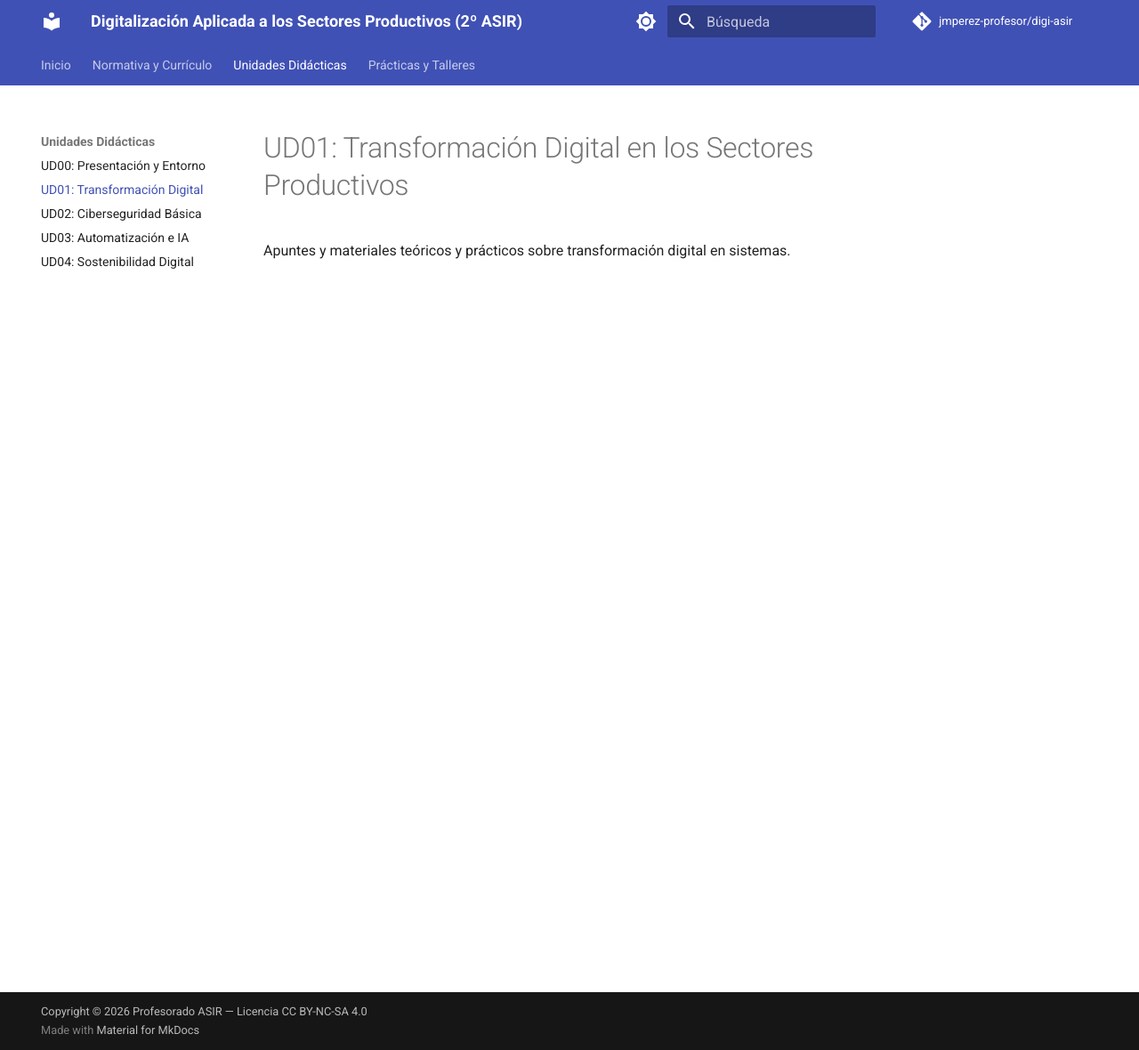
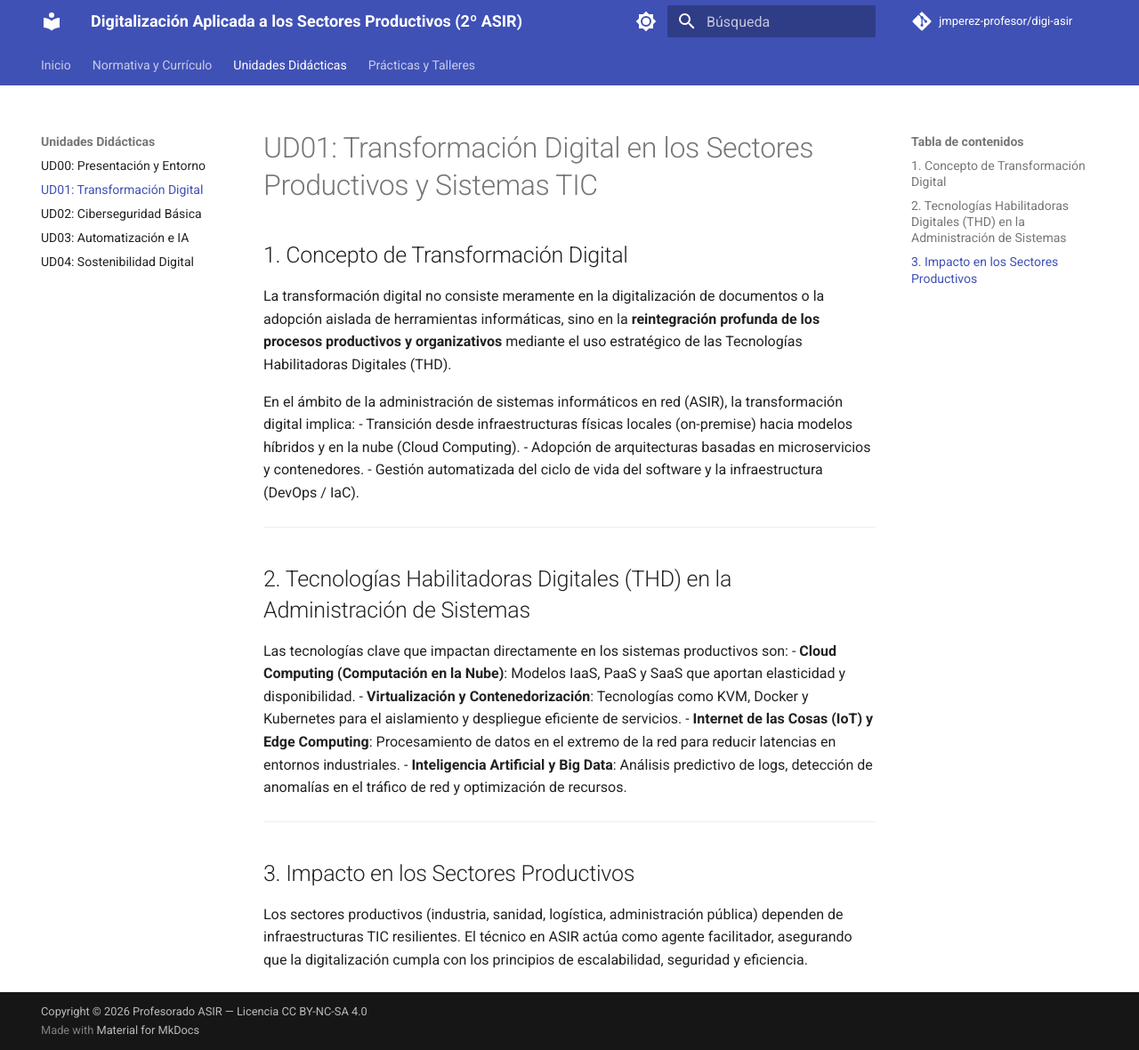
Before and after one commit to jmperez-profesor/digi-asir, an MkDocs documentation site: the page built from docs/UD01/index.md, in a window 1280 px wide and 1180 px high. Shown: the whole window at 89% size. Built offline with MkDocs 1.6.1 and Material for MkDocs 9.7.7, drawn with Linux system fonts in a browser that asks for light colours; comment, search, counter and statistics services are not loaded.

Commit message:
feat(S5): desarrollado contenido teórico y práctico de la UD01 (Transformación Digital)

```diff
--- a/docs/UD01/index.md
+++ b/docs/UD01/index.md
@@ -1,3 +1,23 @@
-# UD01: Transformación Digital en los Sectores Productivos
+# UD01: Transformación Digital en los Sectores Productivos y Sistemas TIC
 
-Apuntes y materiales teóricos y prácticos sobre transformación digital en sistemas.
+## 1. Concepto de Transformación Digital
+La transformación digital no consiste meramente en la digitalización de documentos o la adopción aislada de herramientas informáticas, sino en la **reintegración profunda de los procesos productivos y organizativos** mediante el uso estratégico de las Tecnologías Habilitadoras Digitales (THD).
+
+En el ámbito de la administración de sistemas informáticos en red (ASIR), la transformación digital implica:
+- Transición desde infraestructuras físicas locales (on-premise) hacia modelos híbridos y en la nube (Cloud Computing).
+- Adopción de arquitecturas basadas en microservicios y contenedores.
+- Gestión automatizada del ciclo de vida del software y la infraestructura (DevOps / IaC).
+
+---
+
+## 2. Tecnologías Habilitadoras Digitales (THD) en la Administración de Sistemas
+Las tecnologías clave que impactan directamente en los sistemas productivos son:
+- **Cloud Computing (Computación en la Nube)**: Modelos IaaS, PaaS y SaaS que aportan elasticidad y disponibilidad.
+- **Virtualización y Contenedorización**: Tecnologías como KVM, Docker y Kubernetes para el aislamiento y despliegue eficiente de servicios.
+- **Internet de las Cosas (IoT) y Edge Computing**: Procesamiento de datos en el extremo de la red para reducir latencias en entornos industriales.
+- **Inteligencia Artificial y Big Data**: Análisis predictivo de logs, detección de anomalías en el tráfico de red y optimización de recursos.
+
+---
+
+## 3. Impacto en los Sectores Productivos
+Los sectores productivos (industria, sanidad, logística, administración pública) dependen de infraestructuras TIC resilientes. El técnico en ASIR actúa como agente facilitador, asegurando que la digitalización cumpla con los principios de escalabilidad, seguridad y eficiencia.
--- a/docs/practicas/UD01/index.md
+++ b/docs/practicas/UD01/index.md
@@ -1,2 +1,17 @@
-# Prácticas UD01
-Ejercicios prácticos de la UD01.
+# Prácticas UD01: Análisis de Infraestructuras y Transformación Digital
+
+## Práctica 1.1: Auditoría y Caso de Estudio de Transformación Digital
+
+### Objetivo
+Analizar un caso real o simulado de migración de infraestructura tradicional a un entorno híbrido o cloud, evaluando las tecnologías habilitadoras digitales involucradas.
+
+### Tareas a Realizar
+1. **Selección del escenario**: Una empresa mediana de comercio electrónico con un CPD físico obsoleto experimenta caídas frecuentes durante campañas de alta demanda (Black Friday).
+2. **Propuesta de modernización**:
+   - Diagnóstico del estado actual (cuellos de botella en almacenamiento y virtualización local).
+   - Diseño de una arquitectura objetivo basada en Cloud Híbrido o Contenedorización.
+   - Identificación de los beneficios en términos de escalabilidad y resiliencia.
+
+### Cuestiones de Debate
+- ¿Qué ventajas aporta la contenedorización frente a la virtualización tradicional en este escenario?
+- ¿Cómo afecta la transformación digital a los procedimientos de respaldo (backup) y recuperación ante desastres (DRP)?
```
Also changed, not shown: AGENTS.md (+3 -2 lines).
